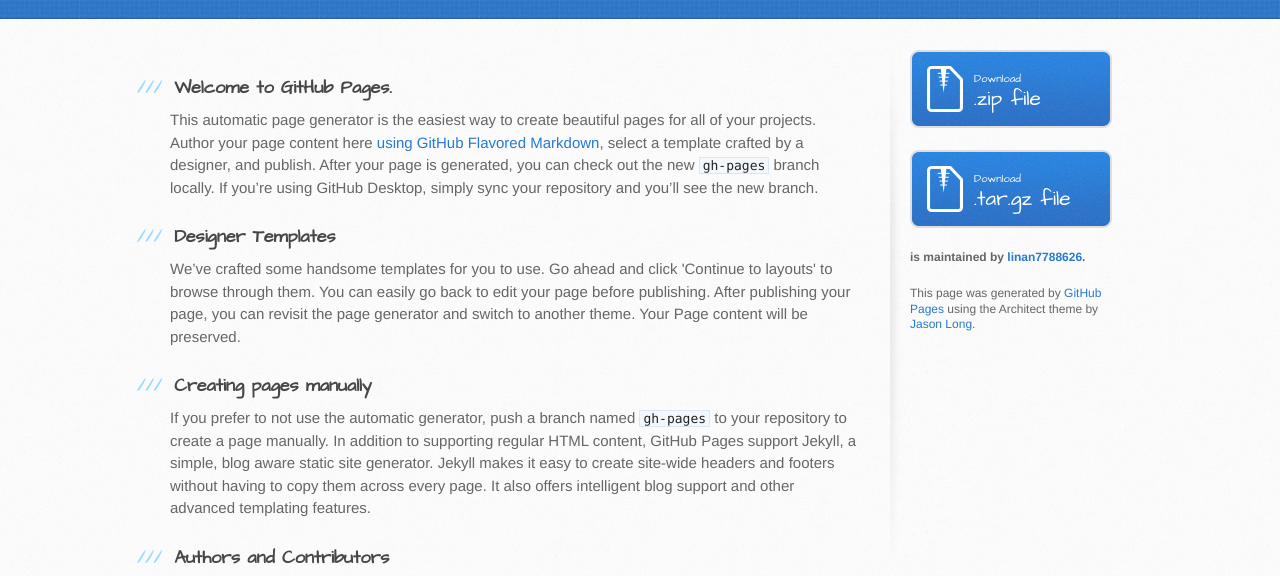
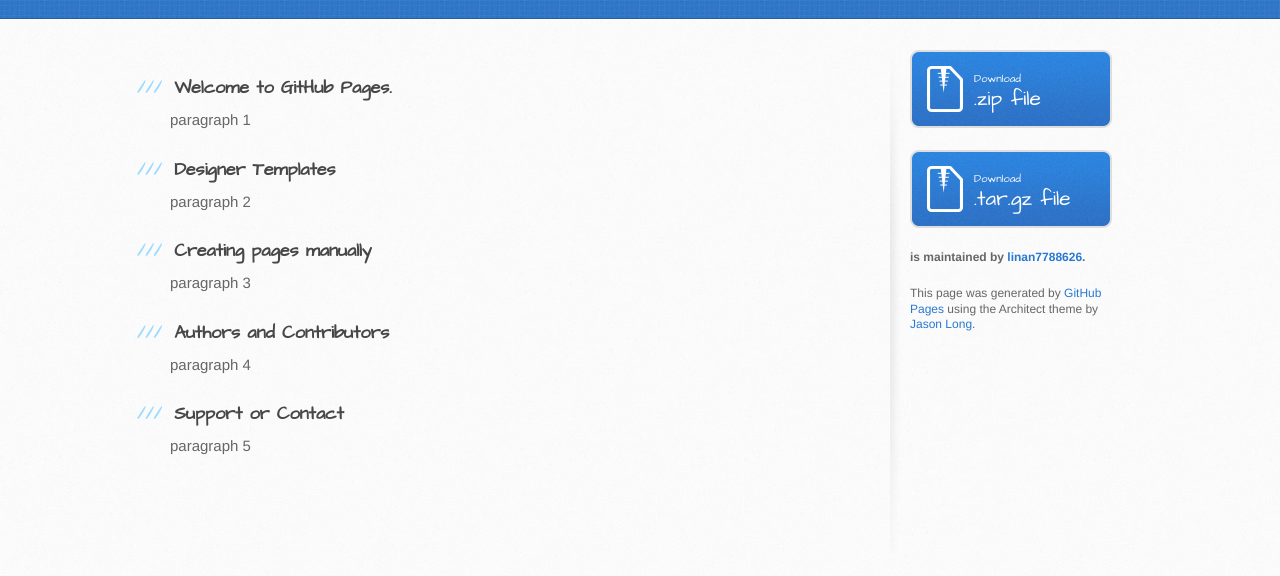
Before and after one commit to linan7788626/bending_light_cython, a plain HTML site: page index.html in a window 1280 px wide. Shown: the part 220-796 px from the top of the page. Drawn offline with Linux system fonts and the light colour scheme.

Commit message:
clean the page

```diff
--- a/index.html
+++ b/index.html
@@ -31,27 +31,27 @@
           <h3>
 <a id="welcome-to-github-pages" class="anchor" href="#welcome-to-github-pages" aria-hidden="true"><span class="octicon octicon-link"></span></a>Welcome to GitHub Pages.</h3>
 
-<p>This automatic page generator is the easiest way to create beautiful pages for all of your projects. Author your page content here <a href="https://guides.github.com/features/mastering-markdown/">using GitHub Flavored Markdown</a>, select a template crafted by a designer, and publish. After your page is generated, you can check out the new <code>gh-pages</code> branch locally. If you’re using GitHub Desktop, simply sync your repository and you’ll see the new branch.</p>
+<p>paragraph 1</p>
 
 <h3>
 <a id="designer-templates" class="anchor" href="#designer-templates" aria-hidden="true"><span class="octicon octicon-link"></span></a>Designer Templates</h3>
 
-<p>We’ve crafted some handsome templates for you to use. Go ahead and click 'Continue to layouts' to browse through them. You can easily go back to edit your page before publishing. After publishing your page, you can revisit the page generator and switch to another theme. Your Page content will be preserved.</p>
+<p>paragraph 2</p>
 
 <h3>
 <a id="creating-pages-manually" class="anchor" href="#creating-pages-manually" aria-hidden="true"><span class="octicon octicon-link"></span></a>Creating pages manually</h3>
 
-<p>If you prefer to not use the automatic generator, push a branch named <code>gh-pages</code> to your repository to create a page manually. In addition to supporting regular HTML content, GitHub Pages support Jekyll, a simple, blog aware static site generator. Jekyll makes it easy to create site-wide headers and footers without having to copy them across every page. It also offers intelligent blog support and other advanced templating features.</p>
+<p>paragraph 3</p>
 
 <h3>
 <a id="authors-and-contributors" class="anchor" href="#authors-and-contributors" aria-hidden="true"><span class="octicon octicon-link"></span></a>Authors and Contributors</h3>
 
-<p>You can <a href="https://github.com/blog/821" class="user-mention">@mention</a> a GitHub username to generate a link to their profile. The resulting <code>&lt;a&gt;</code> element will link to the contributor’s GitHub Profile. For example: In 2007, Chris Wanstrath (<a href="https://github.com/defunkt" class="user-mention">@defunkt</a>), PJ Hyett (<a href="https://github.com/pjhyett" class="user-mention">@pjhyett</a>), and Tom Preston-Werner (<a href="https://github.com/mojombo" class="user-mention">@mojombo</a>) founded GitHub.</p>
+<p>paragraph 4</p>
 
 <h3>
 <a id="support-or-contact" class="anchor" href="#support-or-contact" aria-hidden="true"><span class="octicon octicon-link"></span></a>Support or Contact</h3>
 
-<p>Having trouble with Pages? Check out our <a href="https://help.github.com/pages">documentation</a> or <a href="https://github.com/contact">contact support</a> and we’ll help you sort it out.</p>
+<p>paragraph 5</p>
         </section>
 
         <aside id="sidebar">
```
